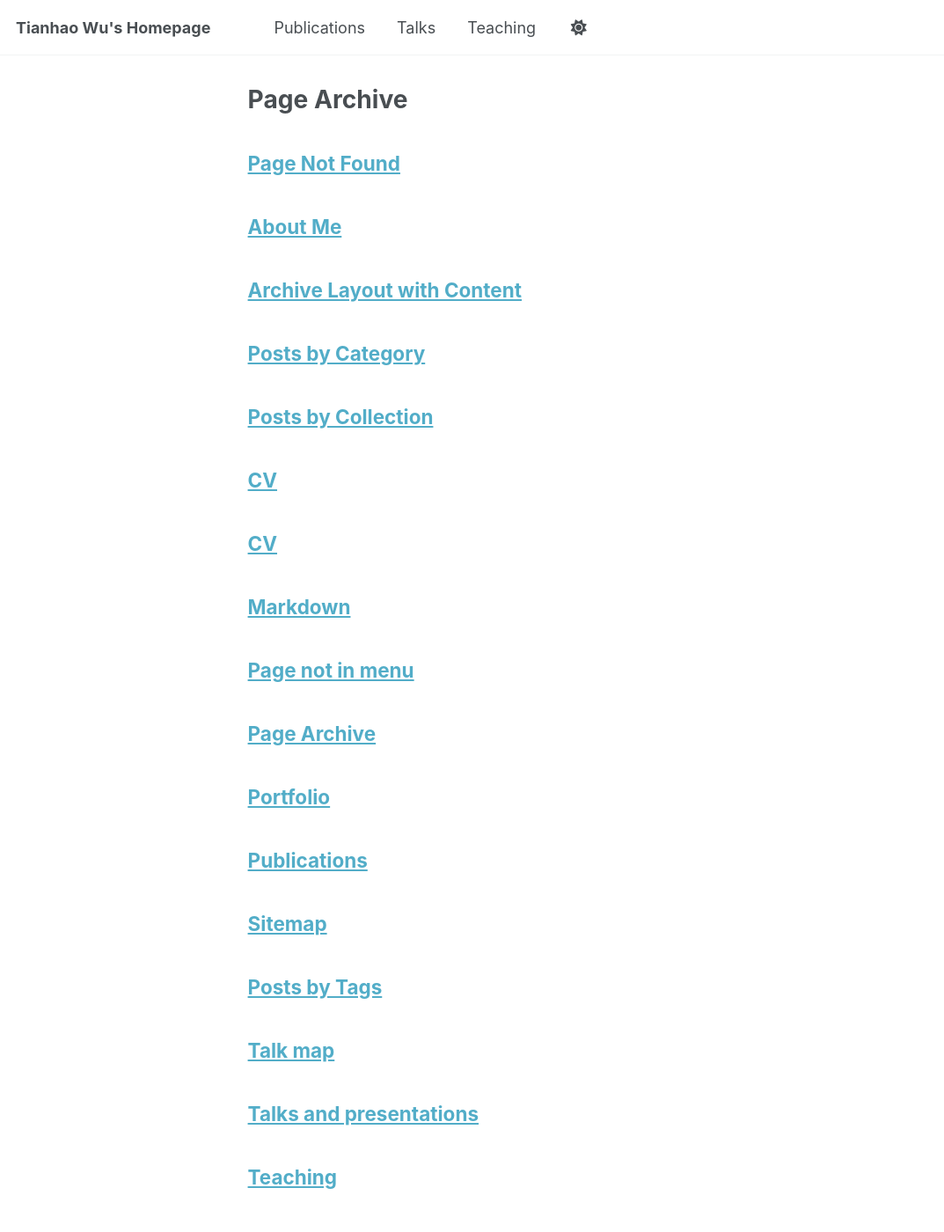
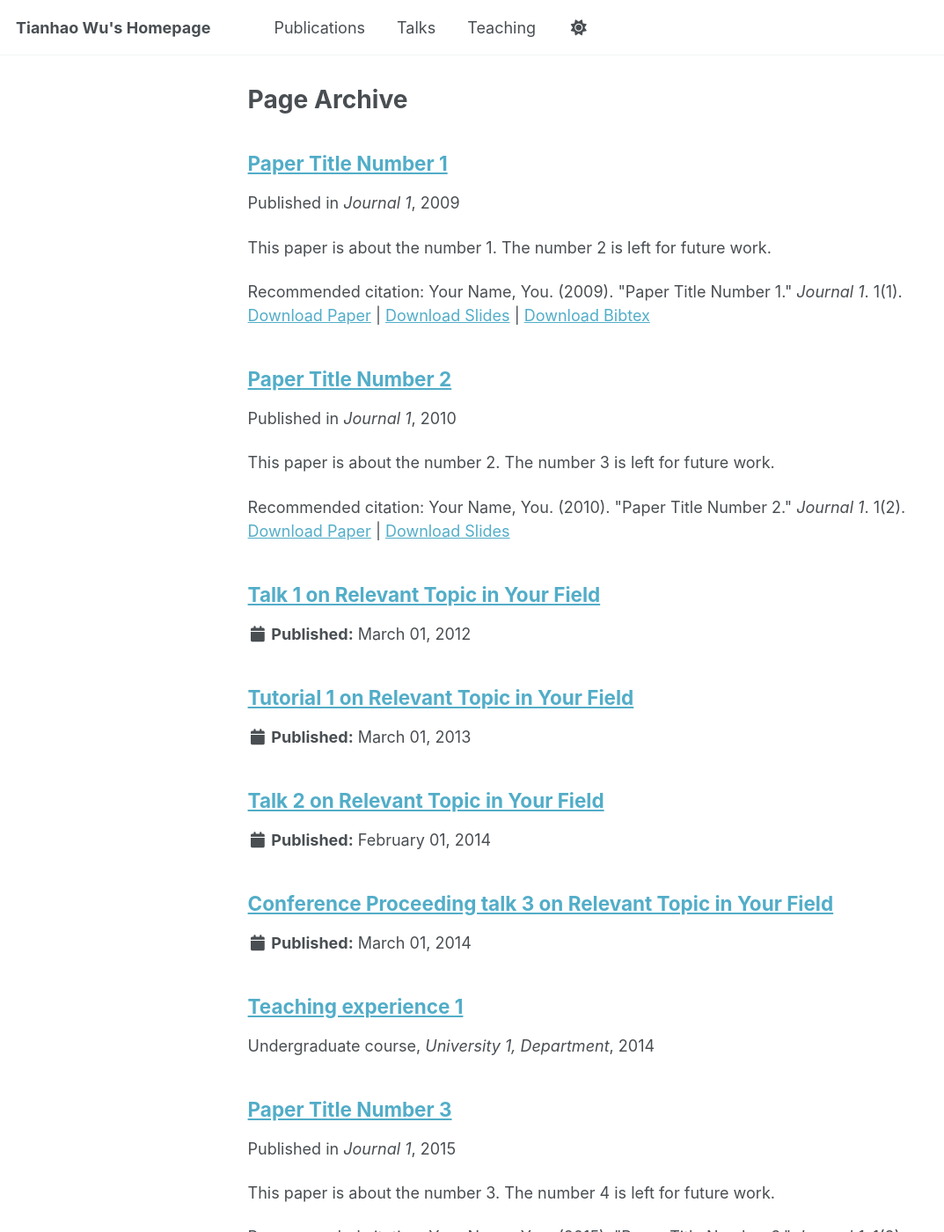
Before and after one commit to HereW/HereW.github.io, a Jekyll site: the page built from _pages/page-archive.html, in a window 1280 px wide and 1400 px high. Shown: the whole window at 88% size, without its empty margins (0-1073 px from the left). Built offline with Jekyll 4.4.1, drawn with Linux system fonts in a browser that asks for light colours; a script that is not in the unit is left out; some of the changed text lies outside the part shown.

Commit message:
Add new directories to exclude list in config

```diff
--- a/_config.yml
+++ b/_config.yml
@@ -162,6 +162,10 @@ include:
   - _pages
   - files
   - assets
+  - images
+  - _publications
+  - _talks
+  - _teaching
 exclude:
   - "*.sublime-project"
   - "*.sublime-workspace"
```
